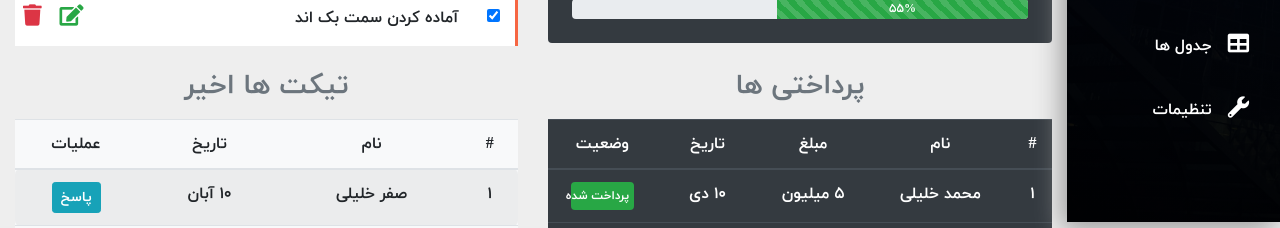
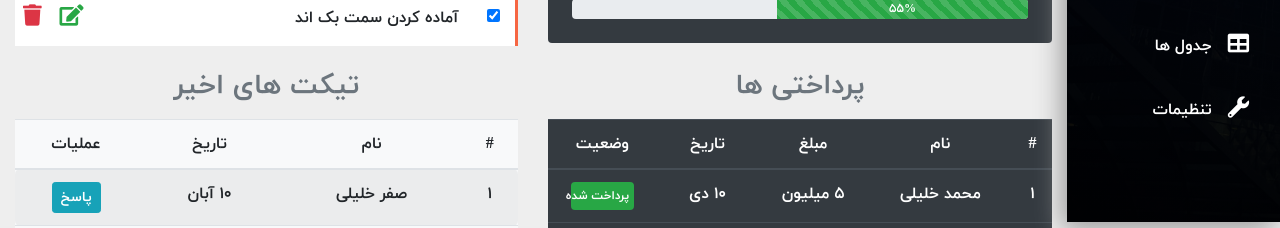
Before and after one commit to Safar-Khalili-Maku/Bootstrap_Dashboard_Project, a plain HTML site: page index.html in a window 1280 px wide. Shown: the part 578-806 px from the top of the page. Drawn offline with Linux system fonts and the light colour scheme.

Commit message:
Update index.html

```diff
--- a/index.html
+++ b/index.html
@@ -416,7 +416,7 @@
               <!-- End of Paginaton -->
             </div>
             <div class="col-lg-6">
-              <h3 class="text-muted text-center mb-3">تیکت ها اخیر</h3>
+              <h3 class="text-muted text-center mb-3">تیکت های اخیر</h3>
               <table class="table table-striped text-center bg-light">
                 <thead>
                   <tr>
```
